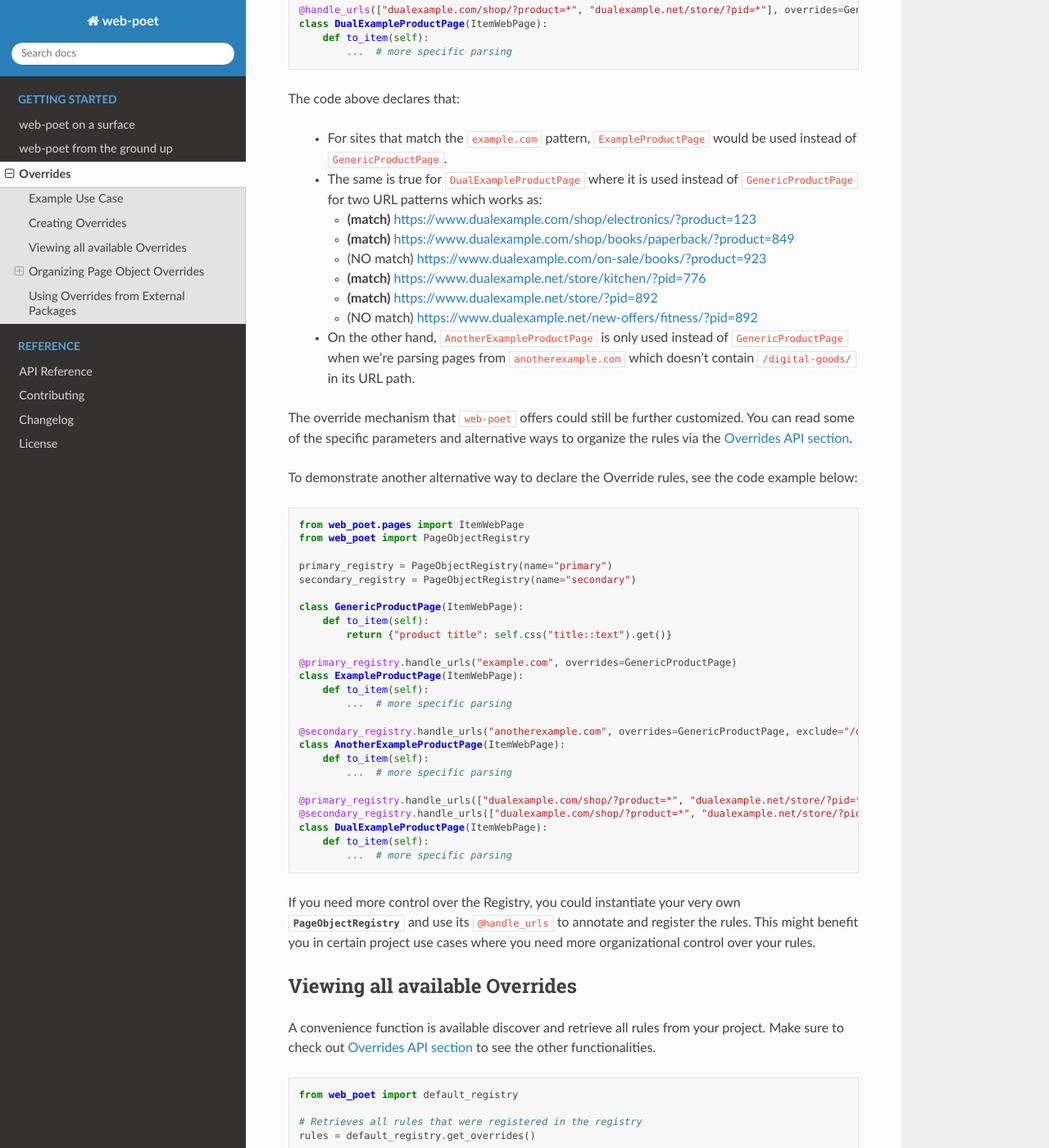
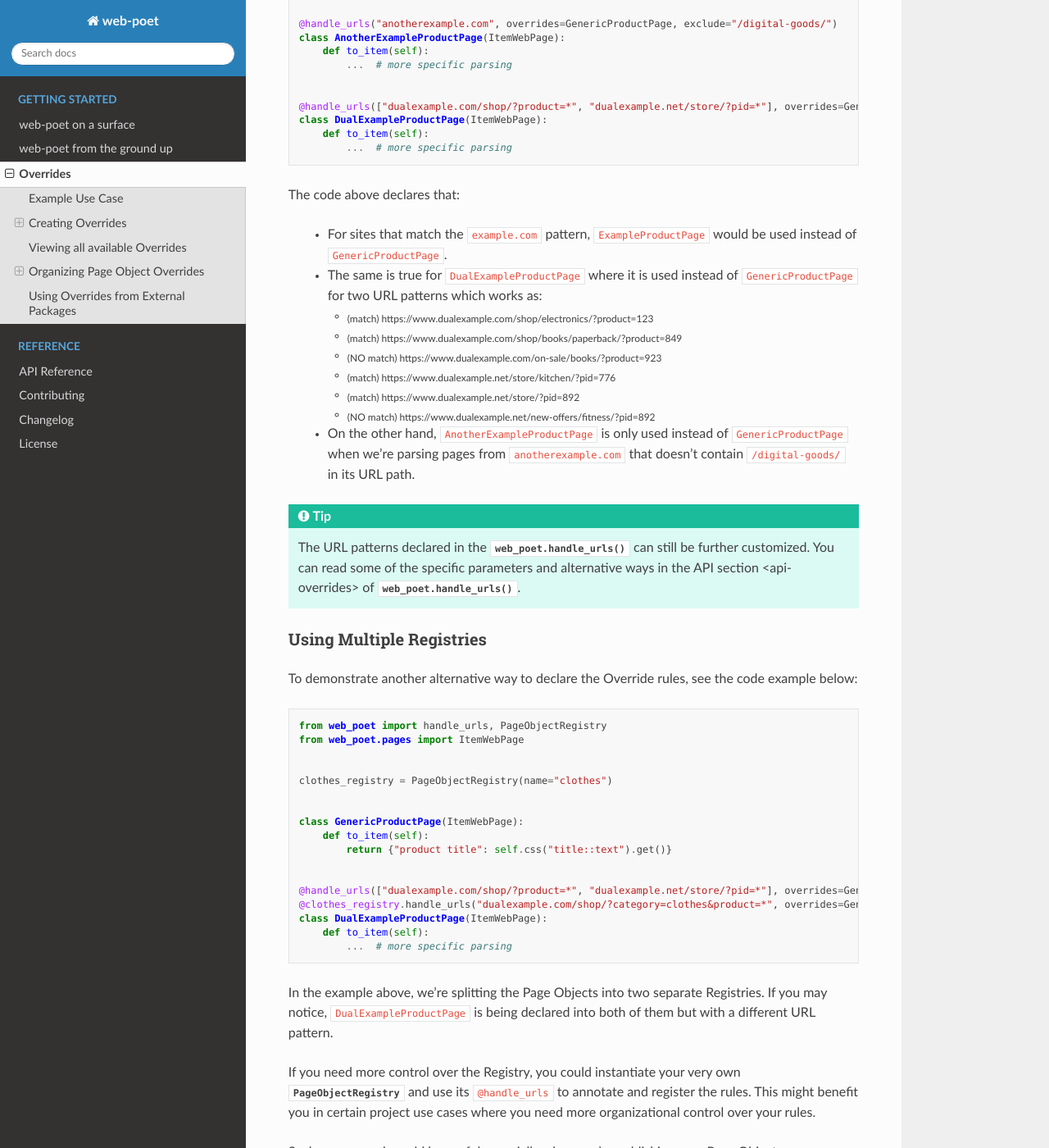
Before and after one commit to scrapinghub/web-poet, a Sphinx documentation site: the page built from docs/intro/overrides.rst, in a window 1280 px wide and 1400 px high, scrolled down 1387 px. Shown: the whole window at 82% size. Built offline with Sphinx 7.4.7 and the Read the Docs theme 2.0.0, drawn with Linux system fonts in a browser that asks for light colours; some of the changed text lies outside the part shown.

Commit message:
polish documentation with better examples and discussion

```diff
--- a/docs/intro/overrides.rst
+++ b/docs/intro/overrides.rst
@@ -40,14 +40,17 @@
        then the Page Object associated with that rule `overrides (or replaces)`
        the default ``GenericProductPage``.
 
-This enables us to fine tune our parsing logic `(which are abstracted away for
-each Page Object)` depending on the page we're parsing.
+This enables us to conveniently declare which Page Object would be used for a
+given webpage `(based on a page's URL pattern)`.
 
-Let's see this in action by creating Page Objects below.
+Let's see this in action by declaring the Overrides in the Page Objects below.
 
 
 Creating Overrides
 ------------------
+
+Using Default Registry
+~~~~~~~~~~~~~~~~~~~~~~
 
 Let's take a look at how the following code is structured:
 
@@ -56,19 +59,23 @@
     from web_poet import handle_urls
     from web_poet.pages import ItemWebPage
 
+
     class GenericProductPage(ItemWebPage):
         def to_item(self):
             return {"product title": self.css("title::text").get()}
+
 
     @handle_urls("example.com", overrides=GenericProductPage)
     class ExampleProductPage(ItemWebPage):
         def to_item(self):
             ...  # more specific parsing
 
+
     @handle_urls("anotherexample.com", overrides=GenericProductPage, exclude="/digital-goods/")
     class AnotherExampleProductPage(ItemWebPage):
         def to_item(self):
             ...  # more specific parsing
+
 
     @handle_urls(["dualexample.com/shop/?product=*", "dualexample.net/store/?pid=*"], overrides=GenericProductPage)
     class DualExampleProductPage(ItemWebPage):
@@ -82,94 +89,101 @@
     - The same is true for ``DualExampleProductPage`` where it is used
       instead of ``GenericProductPage`` for two URL patterns which works as:
 
-      - **(match)** https://www.dualexample.com/shop/electronics/?product=123
-      - **(match)** https://www.dualexample.com/shop/books/paperback/?product=849
-      - (NO match) https://www.dualexample.com/on-sale/books/?product=923
-      - **(match)** https://www.dualexample.net/store/kitchen/?pid=776
-      - **(match)** https://www.dualexample.net/store/?pid=892
-      - (NO match) https://www.dualexample.net/new-offers/fitness/?pid=892
+      - :sub:`(match) https://www.dualexample.com/shop/electronics/?product=123`
+      - :sub:`(match) https://www.dualexample.com/shop/books/paperback/?product=849`
+      - :sub:`(NO match) https://www.dualexample.com/on-sale/books/?product=923`
+      - :sub:`(match) https://www.dualexample.net/store/kitchen/?pid=776`
+      - :sub:`(match) https://www.dualexample.net/store/?pid=892`
+      - :sub:`(NO match) https://www.dualexample.net/new-offers/fitness/?pid=892`
 
     - On the other hand, ``AnotherExampleProductPage`` is only used instead of
       ``GenericProductPage`` when we're parsing pages from ``anotherexample.com``
-      which doesn't contain ``/digital-goods/`` in its URL path.
+      that doesn't contain ``/digital-goods/`` in its URL path.
 
-The override mechanism that ``web-poet`` offers could still be further
-customized. You can read some of the specific parameters and alternative ways
-to organize the rules via the :ref:`Overrides API section <api-overrides>`.
+.. tip::
+
+    The URL patterns declared in the :func:`web_poet.handle_urls` can still be
+    further customized. You can read some of the specific parameters and
+    alternative ways in the API section <api-overrides> of
+    :func:`web_poet.handle_urls`.
+
+Using Multiple Registries
+~~~~~~~~~~~~~~~~~~~~~~~~~
 
 To demonstrate another alternative way to declare the Override rules, see the
 code example below:
 
 .. code-block:: python
 
+    from web_poet import handle_urls, PageObjectRegistry
     from web_poet.pages import ItemWebPage
-    from web_poet import PageObjectRegistry
 
-    primary_registry = PageObjectRegistry(name="primary")
-    secondary_registry = PageObjectRegistry(name="secondary")
+
+    clothes_registry = PageObjectRegistry(name="clothes")
+
 
     class GenericProductPage(ItemWebPage):
         def to_item(self):
             return {"product title": self.css("title::text").get()}
 
-    @primary_registry.handle_urls("example.com", overrides=GenericProductPage)
-    class ExampleProductPage(ItemWebPage):
+
+    @handle_urls(["dualexample.com/shop/?product=*", "dualexample.net/store/?pid=*"], overrides=GenericProductPage)
+    @clothes_registry.handle_urls("dualexample.com/shop/?category=clothes&product=*", overrides=GenericProductPage)
+    class DualExampleProductPage(ItemWebPage):
         def to_item(self):
             ...  # more specific parsing
 
-    @secondary_registry.handle_urls("anotherexample.com", overrides=GenericProductPage, exclude="/digital-goods/")
-    class AnotherExampleProductPage(ItemWebPage):
-        def to_item(self):
-            ...  # more specific parsing
-
-    @primary_registry.handle_urls(["dualexample.com/shop/?product=*", "dualexample.net/store/?pid=*"], overrides=GenericProductPage)
-    @secondary_registry.handle_urls(["dualexample.com/shop/?product=*", "dualexample.net/store/?pid=*"], overrides=GenericProductPage)
-    class DualExampleProductPage(ItemWebPage):
-        def to_item(self):
-            ...  # more specific parsing
+In the example above, we're splitting the Page Objects into two separate Registries.
+If you may notice, ``DualExampleProductPage`` is being declared into both of them
+but with a different URL pattern.
 
 If you need more control over the Registry, you could instantiate your very
 own :class:`~.PageObjectRegistry` and use its ``@handle_urls`` to annotate and
 register the rules. This might benefit you in certain project use cases where you
 need more organizational control over your rules.
 
+Such an approach could be useful especially when you're publishing your Page
+Objects as an external dependency. Other projects may use it and could import
+a specific Registry containing the URL rules that they may need.
+
 Viewing all available Overrides
 -------------------------------
 
-A convenience function is available discover and retrieve all rules from your
-project. Make sure to check out :ref:`Overrides API section <api-overrides>`
-to see the other functionalities.
+A convenience function is available discover and retrieve all :class:`~.OverrideRule`
+from your project. Make sure to check out the :meth:`~.PageObjectRegistry.get_overrides`
+API section to see other functionalities.
 
 .. code-block:: python
 
     from web_poet import default_registry
 
-    # Retrieves all rules that were registered in the registry
+    # Retrieves all OverrideRules that were registered in the registry
     rules = default_registry.get_overrides()
 
-    # Or, we could also filter out the rules by the module they were defined in
+    # Or, we could also filter out the OverrideRules by the module they were defined in
     rules = default_registry.get_overrides(filters="my_project.page_objects")
 
     print(len(rules))  # 3
-    print(rules[0])  # OverrideRule(for_patterns=Patterns(include=['example.com'], exclude=[], priority=500), use=<class 'my_project.page_objects.ExampleProductPage'>, instead_of=<class 'my_project.page_objects.GenericProductPage'>, meta={})
+    print(rules[0])    # OverrideRule(for_patterns=Patterns(include=['example.com'], exclude=[], priority=500), use=<class 'my_project.page_objects.ExampleProductPage'>, instead_of=<class 'my_project.page_objects.GenericProductPage'>, meta={})
 
 .. note::
 
     Notice in the code sample above where we could filter out the Override rules
     per module via the ``filters`` param. This could also offer another alternative
-    way to organize your Page Object rules using only the ``default_registry``.
-    There's no need to declare multiple :class:`~.PageObjectRegistry` instances
-    and use multiple annotations.
+    way to organize your Page Object rules by module hierarchies in your project.
+    This could require on solely using the ``default_registry``. There's no need
+    to declare multiple :class:`~.PageObjectRegistry` instances and use multiple
+    annotations.
 
 .. warning::
 
     :meth:`~.PageObjectRegistry.get_overrides` relies on the fact that all essential
-    packages/modules which contains the :meth:`~.PageObjectRegistry.handle_urls`
+    packages/modules which contains the :func:`web_poet.handle_urls`
     annotations are properly loaded.
 
     Thus, for cases like importing Page Objects from another external package, you'd
-    need to properly load all :meth:`~.PageObjectRegistry.handle_urls` annotations
-    from the external module. This ensures that the external Page Objects' have
+    need to properly load all :meth:`web_poet.handle_urls` annotations
+    from the external module. This ensures that the external Page Objects have
     their annotations properly loaded.
 
     This can be done via the function named :func:`~.web_poet.overrides.consume_modules`.
@@ -185,14 +199,9 @@
         # Fortunately, `get_overrides()` provides a shortcut for the lines above:
         rules = default_registry.get_overrides(consume=["external_package_A.po", "another_ext_package.lib"])
 
-    **NOTE**: :func:`~.web_poet.overrides.consume_modules` or the ``consume`` param
-    of :meth:`~.PageObjectRegistry.get_overrides` for the imports to properly load.
-    Most especially if you intend to use Page Objects from externally imported packages.
-
-
 A handy CLI tool is also available at your disposal to quickly see the available
-Override rules in a given module in your project. For example, invoking something
-like ``web_poet my_project.page_objects`` would produce the following:
+:class:`~.OverrideRule` in a given module in your project. For example, invoking
+something like ``web_poet my_project.page_objects`` would produce the following:
 
 .. code-block::
 
@@ -219,7 +228,7 @@
 After tackling the two (2) different approaches from the previous chapters on how
 to declare overrides, we can now explore how to organize them in our projects.
 Although it's mostly up to the developer which override declaration method to
-use. Yet, we'll present some approaches depending on the situation.
+use. Yet, we'll present a few different approaches depending on the situation.
 
 To put this thought into action, let's suppose we are tasked to create a Page
 Object Project with overrides for eCommerce websites.
@@ -284,7 +294,7 @@
     rules = default_registry.get_overrides()
 
     # Lastly, you'd need to properly load external packages/modules for the
-    # @handle_urls annotation to be correctly read.
+    # @handle_urls annotation to be correctly read. If there are any.
     consume_modules("external_package_A.po", "another_ext_package.lib")
     rules = default_registry.get_overrides()
 
@@ -321,9 +331,10 @@
     ├── furniture_shop_products.py
     └── furniture_shop_product_listings.py
 
-As such, calling ``default_registry.get_overrides()`` with a ``from`` parameter
-would not effectively work on projects with a **flat hierarchy**. Thus, we can
-organize them using our own instances of the :class:`~.PageObjectRegistry` instead:
+As such, calling :meth:`~.PageObjectRegistry.get_overrides` with a ``from``
+filter parameter would not effectively work on projects with a **flat hierarchy**.
+Thus, we can organize them using our own instances of the :class:`~.PageObjectRegistry`
+instead:
 
 .. code-block:: python
 
@@ -336,22 +347,29 @@
     cool_gadget_fr_registry = PageObjectRegistry(name="cool_gadget_fr")
     furniture_shop_registry = PageObjectRegistry(name="furniture_shop")
 
-Note that you can access all of the :class:`~.PageObjectRegistry` that were
-ever instantiated via ``web_poet.registry_pool`` which is simply a mapping
-structured as ``Dict[str, PageObjectRegistry]``:
+.. tip::
 
-.. code-block:: python
+    Later on, you can access all of the :class:`~.PageObjectRegistry` that were
+    ever instantiated. This can be done via ``web_poet.registry_pool`` which
+    simply a holds a mapping structured as ``Dict[str, PageObjectRegistry]``.
 
-    from web_poet import registry_pool
+    So after declaring the :class:`~.PageObjectRegistry` instances above, we can
+    view them via:
 
-    print(registry_pool)
-    # {
-    #     'default': <web_poet.overrides.PageObjectRegistry object at 0x7f47d654d8b0>,
-    #     'cool_gadget' = <my_page_obj_project.PageObjectRegistry object at 0x7f47d654382a>,
-    #     'cool_gadget_us' = <my_page_obj_project.PageObjectRegistry object at 0xb247d65433c3>,
-    #     'cool_gadget_fr' = <my_page_obj_project.PageObjectRegistry object at 0xd93746549dea>,
-    #     'furniture_shop' = <my_page_obj_project.PageObjectRegistry object at 0x82n78654441b>
-    # }
+    .. code-block:: python
+
+        from web_poet import registry_pool
+
+        print(registry_pool)
+        # {
+        #     'default': <web_poet.overrides.PageObjectRegistry object at 0x7f47d654d8b0>,
+        #     'cool_gadget' = <my_page_obj_project.PageObjectRegistry object at 0x7f47d654382a>,
+        #     'cool_gadget_us' = <my_page_obj_project.PageObjectRegistry object at 0xb247d65433c3>,
+        #     'cool_gadget_fr' = <my_page_obj_project.PageObjectRegistry object at 0xd93746549dea>,
+        #     'furniture_shop' = <my_page_obj_project.PageObjectRegistry object at 0x82n78654441b>
+        # }
+
+    Notice that the ``default`` registry will always be present.
 
 .. warning::
 
@@ -360,7 +378,11 @@
     packages.
 
     Thus, it's imperative to use :func:`~.web_poet.overrides.consume_modules`
-    beforehand:
+    beforehand. Not only that it helps us find the :meth:`~.PageObjectRegistry.handle_urls`
+    annotated in external packages, but also finds the instances of
+    :class:`~.PageObjectRegistry` as well.
+
+    Here's an example:
 
     .. code-block:: python
 
@@ -378,6 +400,9 @@
         #     'ecommerce': <external_pkg.PageObjectRegistry object at 0xbc45d8328420>
         # }
 
+    Notice that the ``external_pkg.PageObjectRegistry`` named **ecommerce** has
+    now been successfully discovered.
+
 After declaring the :class:`~.PageObjectRegistry` instances, they can be used
 in each of the Page Object packages like so:
 
@@ -387,6 +412,7 @@
 
     from . import cool_gadget_registry, cool_gadget_us_registry
     from web_poet.pages import ItemWebPage
+
 
     @cool_gadget_registry.handle_urls("coolgadgetsite.com", overrides=GenericProductPage)
     @cool_gadget_us_registry.handle_urls("coolgadgetsite.com", overrides=GenericProductPage)
@@ -457,7 +483,7 @@
 
 On the other hand, we can also create another :class:`~.PageObjectRegistry` instance
 that we'll be using aside from the ``default_registry`` to help us better organize
-our Override Rules.
+our :class:`~.OverrideRule`.
 
 .. code-block:: python
 
@@ -467,9 +493,9 @@
 
     product_listings_registry = PageObjectRegistry(name="product_listings")
 
-Using the additional registry instance above, we'll use it to provide another
-annotation for the Page Objects in each of the ``product_listings.py`` module.
-For example:
+Using the new **product_listings_registr** instance above, we'll use it to
+provide another annotation for the Page Objects in each of the
+``product_listings.py`` module. For example:
 
 .. code-block:: python
 
@@ -479,13 +505,14 @@
     from web_poet import handle_urls  # remember that this uses the default_registry
     from web_poet.pages import ItemWebPage
 
+
     @product_listings_registry.handle_urls("coolgadgetsite.com", overrides=GenericProductPage)
     @handle_urls("coolgadgetsite.com", overrides=GenericProductPage)
     class CoolGadgetSiteProductPage(ItemWebPage):
         def to_item(self):
             ... # parsers here
 
-Retrieving all of the Product Listing Override rules would simply be:
+Retrieving all of the Product Listing :class:`~.OverrideRule` would simply be:
 
 .. code-block:: python
 
@@ -500,30 +527,32 @@
 Using Overrides from External Packages
 --------------------------------------
 
-Developers have the option to import existing Page Objects alongside the Override
-Rules attached to them. This section aims to showcase different ways you can
-play with the Registries to manipulate the Override Rules according to your needs.
+Developers have the option to import existing Page Objects alongside the
+:class:`~.OverrideRule` attached to them. This section aims to showcase different
+ways you can play with the Registries to manipulate the :class:`~.OverrideRule`
+according to your needs.
 
 Let's suppose we have the following use case before us:
 
-    - An external Python package named ``ecommerce_page_objects`` is available
+    - An **external** Python package named ``ecommerce_page_objects`` is available
       which contains Page Objects for common websites. It's using the
       ``default_registry`` from **web-poet**.
     - Another similar package named ``gadget_sites_page_objects`` is available
-      for more specific websites. It's using its own registry named
+      for even more specific websites. It's using its own registry named
       ``gadget_registry``.
     - Your project's objectives is to handle as much eCommerce websites as you
       can. Thus, you'd want to use the already available packages above and
       perhaps improve on them or create new Page Objects for new websites.
 
-Assuming that you'd want to **use all existing Override rules from the external
-packages** in your project, you can do it like:
+Assuming that you'd want to **use all existing** :class:`~.OverrideRule` **from
+the external packages** in your project, you can do it like:
 
 .. code-block:: python
 
     import ecommerce_page_objects
     import gadget_sites_page_objects
     from web_poet import PageObjectRegistry, consume_modules, default_registry
+
 
     # We're using `consume_modules()` here instead of the `consume` param of
     # `PageObjectRegistry.get_overrides()` since we need to access the `data`
@@ -536,6 +565,8 @@
         # it functions like a global registry which we can access as:
         **default_registry.data,
 
+        # External packages not using the web_poet.default_registry would need
+        # to have their own registry accessed.
         **gadget_sites_page_objects.gadget_registry.data,
     }
 
@@ -549,16 +580,17 @@
 
     # If there are any duplicates when combining the OverrideRules,
     # you could do the following to ensure uniqueness:
-    combined_rules = set(combined_registry)
+    combined_rules = set(combined_rules)
 
 .. note::
 
-    Note that ``registry.get_overrides() == list(registry.data.values())``. We're
-    using ``registry.data`` for these cases so that we can easily look up specific
-    Page Objects using the ``dict``'s key. Otherwise, it may become a problem on
-    large cases with lots of Override rules.
+    Note that ``registry.get_overrides() == list(registry.data.values())``.
 
-.. note::
+    We're using ``registry.data`` for these cases so that we can easily look up
+    specific Page Objects using the ``dict``'s key. Otherwise, it may become a
+    problem on large cases with lots of :class:`~.OverrideRule`.
+
+.. tip::
 
     If you don't need the entire data contents of Registries, then you can opt
     to use :meth:`~.PageObjectRegistry.data_from` to easily filter them out
@@ -574,8 +606,10 @@
 different registries as it simply follows a ``Dict[Callable, OverrideRule]``
 structure. There won't be any duplication or clashes of ``dict`` keys between
 registries of different external packages since the keys are the Page Object
-classes intended to be used. From our example above, the ``dict`` keys from a
-given ``data`` registry attribute would be:
+classes intended to be used.
+
+From our example above, the ``dict`` keys from a given ``data`` registry
+attribute would be:
 
     1. ``<class 'ecommerce_page_objects.site_1.EcomSite1'>``
     2. ``<class 'ecommerce_page_objects.site_2.EcomSite2'>``
@@ -583,7 +617,7 @@
     4. ``<class 'gadget_sites_page_objects.site_3.GadgetSite3'>``
 
 As you might've observed, combining the two Registries above may result in a
-conflict for the Override rules for **#2** and **#3**:
+conflict for the :class:`~.OverrideRule` for **#2** and **#3**:
 
 .. code-block:: python
 
@@ -602,11 +636,12 @@
       it's only going to be utilized for **site_2.com** if the following is to be
       replaced: ``gadget_sites_page_objects.GadgetGenericPage``.
 
-It would be only become a conflict if the **#2** and **#3** Override Rules for
-**site_2.com** both intend to replace the same Page Object. In fact, none of the
-Override Rules above would ever be used if your project never intends to use the
-following Page Objects *(since there's nothing to override)*. You can import
-these Page Objects into your project and use them so they can be overridden:
+It would be only become a conflict if the **#2** and **#3** :class:`~.OverrideRule`
+for **site_2.com** both `intend to replace the` **same** `Page Object`. In fact,
+none of the :class:`~.OverrideRule` above would ever be used if your project never
+intends to use the following Page Objects *(since there's nothing to override)*.
+You can import these Page Objects into your project and use them so they can be
+overridden:
 
     - ``ecommerce_page_objects.EcomGenericPage``
     - ``gadget_sites_page_objects.GadgetGenericPage``
@@ -636,7 +671,7 @@
 would be the one to resolve such conflicts.
 
 However, it would help prevent future confusion if we could remove the source of
-ambiguity in our Override Rules.
+ambiguity in our :class:`~.OverrideRule`.
 
 Suppose, we prefer ``gadget_sites_page_objects.site_2.GadgetSite2`` more than
 ``ecommerce_page_objects.site_2.EcomSite2``. As such, we could remove the latter:
```
Also changed, not shown: other parts of docs/intro/overrides.rst (+8 -7 lines), 1 other file.
